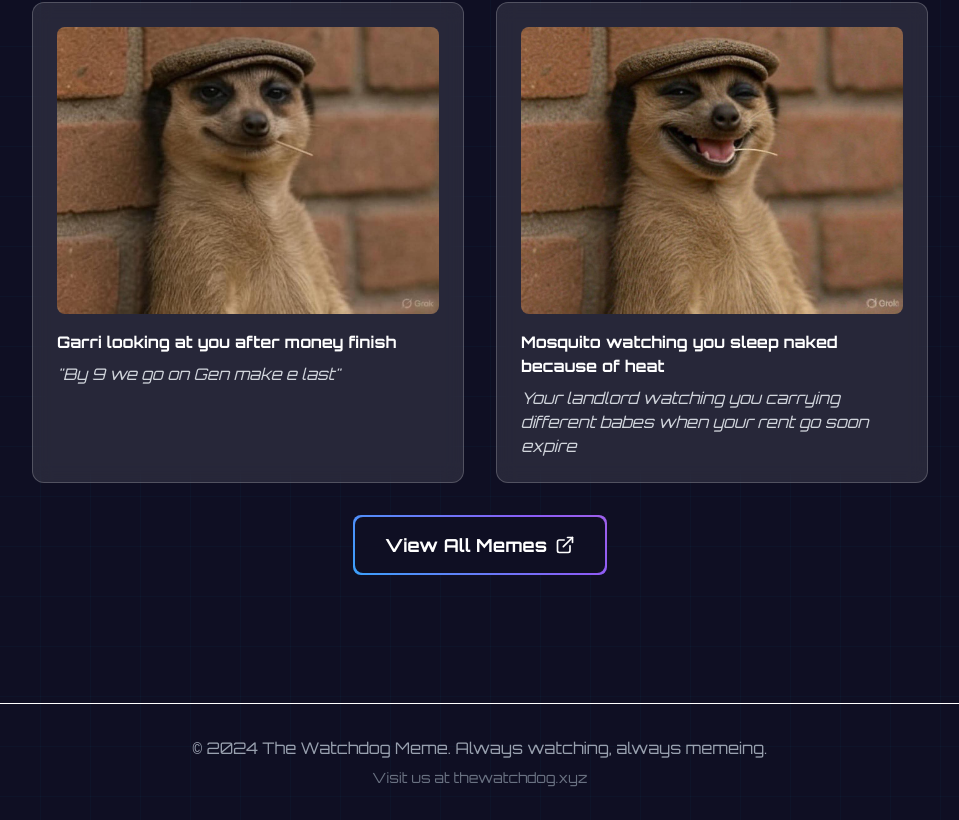
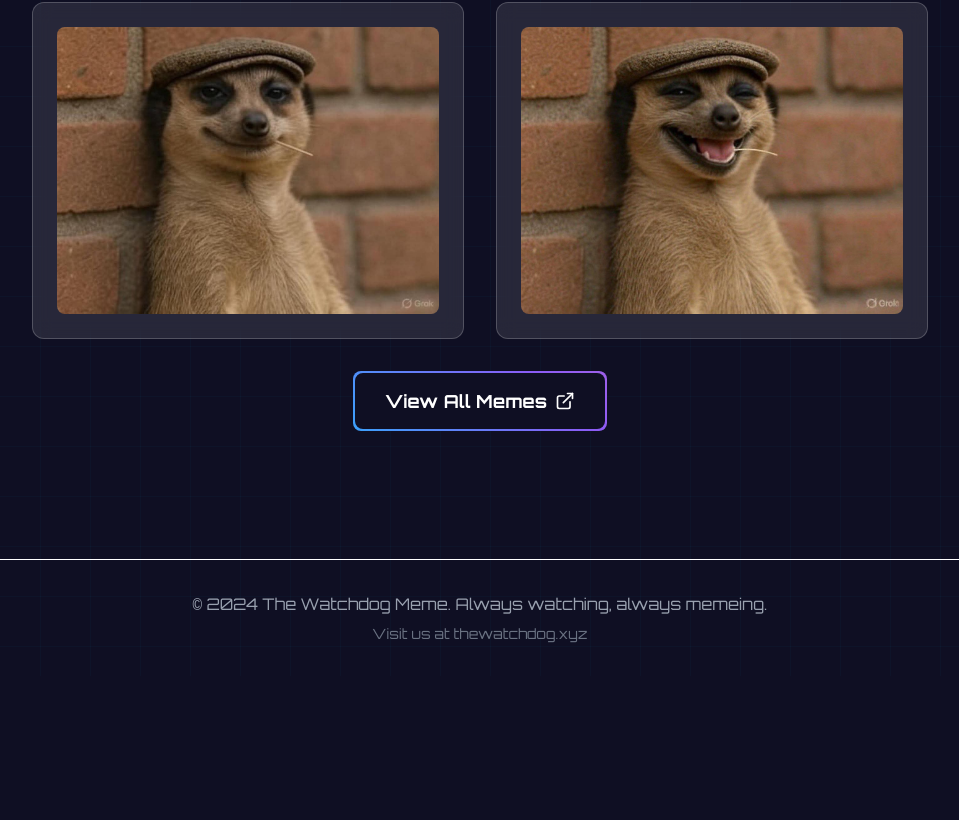
Before and after one commit to sixtusagbo/watchdog_meme, a Next.js app: page / in a window 1280 px wide. Shown: the part 1054-1874 px from the top of the page, without its empty margins (160-1119 px from the left). After the commit the page ends 1730 px from the top, so only its background shows below. Built offline with nearby package versions, Linux system fonts and the light colour scheme.

Commit message:
remove text descriptions from legendary memes

```diff
--- a/src/app/page.tsx
+++ b/src/app/page.tsx
@@ -213,7 +213,7 @@ export default function Home() {
           </h2>
           <div className="grid md:grid-cols-2 gap-8 max-w-4xl mx-auto">
             <div className="glass-effect p-6 rounded-xl hover:bg-neon-purple/10 transition-all duration-300">
-              <div className="relative mb-4">
+              <div className="relative">
                 <Image
                   src="/images/watchdog/1.jpeg"
                   alt="Watchdog Meme 2"
@@ -222,17 +222,9 @@ export default function Home() {
                   className="rounded-lg w-full object-cover"
                 />
               </div>
-              <div className="space-y-2">
-                <p className="text-neon-yellow font-bold">
-                  Garri looking at you after money finish
-                </p>
-                <p className="text-gray-300 italic">
-                  "By 9 we go on Gen make e last"
-                </p>
-              </div>
             </div>
             <div className="glass-effect p-6 rounded-xl hover:bg-neon-purple/10 transition-all duration-300">
-              <div className="relative mb-4">
+              <div className="relative">
                 <Image
                   src="/images/watchdog/2.jpeg"
                   alt="Watchdog Meme 3"
@@ -240,15 +232,6 @@ export default function Home() {
                   height={300}
                   className="rounded-lg w-full object-cover"
                 />
-              </div>
-              <div className="space-y-2">
-                <p className="text-neon-yellow font-bold">
-                  Mosquito watching you sleep naked because of heat
-                </p>
-                <p className="text-gray-300 italic">
-                  Your landlord watching you carrying different babes when your
-                  rent go soon expire
-                </p>
               </div>
             </div>
           </div>
```
